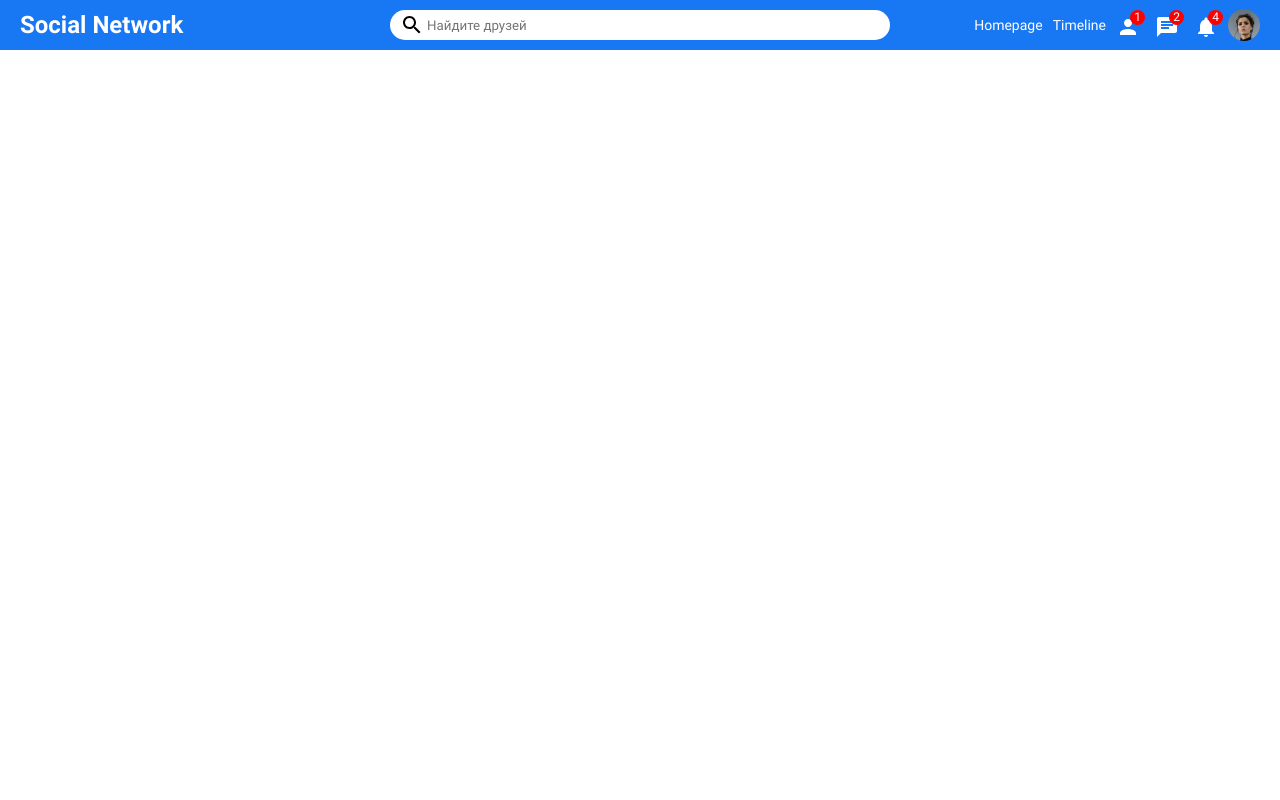
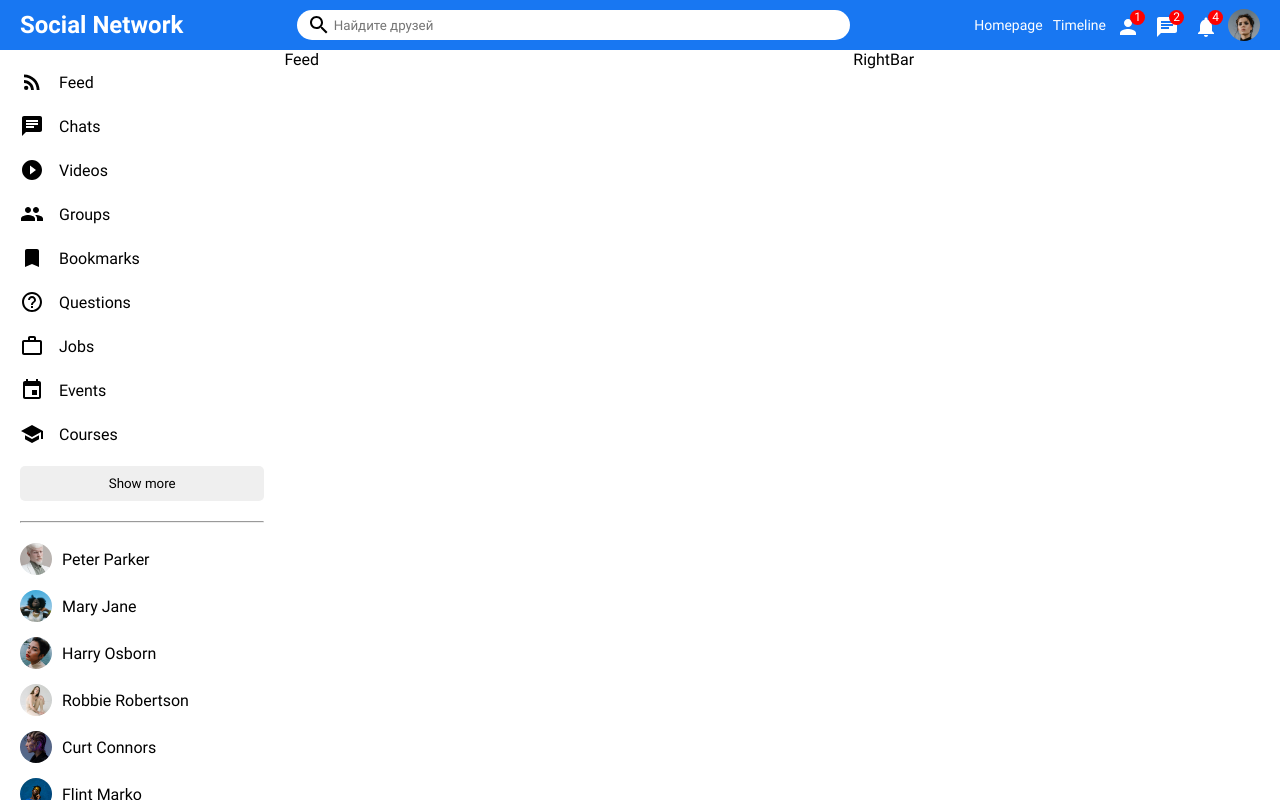
Before and after one commit to famovkin/mern-social-network, a React (Create React App) app in the folder react-social/: page / in a window 1280 px wide. Built offline with nearby package versions, Linux system fonts and the light colour scheme.

Commit message:
feat: сверстать sidebar

```diff
--- /dev/null
+++ b/react-social/src/components/Feed.jsx
@@ -0,0 +1,9 @@
+import React from 'react'
+
+function Feed() {
+  return (
+    <div className="feed">Feed</div>
+  )
+}
+
+export default Feed
--- /dev/null
+++ b/react-social/src/components/RightBar.jsx
@@ -0,0 +1,9 @@
+import React from 'react'
+
+function RightBar() {
+  return (
+    <div className="rightbar">RightBar</div>
+  )
+}
+
+export default RightBar
--- /dev/null
+++ b/react-social/src/components/SideBar.jsx
@@ -0,0 +1,98 @@
+import React from "react";
+import {
+  RssFeed,
+  Chat,
+  PlayCircleFilledOutlined,
+  Group,
+  Bookmark,
+  HelpOutline,
+  WorkOutline,
+  Event,
+  School,
+} from "@mui/icons-material";
+
+function SideBar() {
+  return (
+    <div className="sidebar">
+      <div className="sidebar__wrapper">
+        <ul className="sidebar__list">
+          <li className="item sidebar__item">
+            <RssFeed className="item__icon" />
+            <p className="item__text">Feed</p>
+          </li>
+          <li className="item sidebar__item">
+            <Chat className="item__icon" />
+            <p className="item__text">Chats</p>
+          </li>
+          <li className="item sidebar__item">
+            <PlayCircleFilledOutlined className="item__icon" />
+            <p className="item__text">Videos</p>
+          </li>
+          <li className="item sidebar__item">
+            <Group className="item__icon" />
+            <p className="item__text">Groups</p>
+          </li>
+          <li className="item sidebar__item">
+            <Bookmark className="item__icon" />
+            <p className="item__text">Bookmarks</p>
+          </li>
+          <li className="item sidebar__item">
+            <HelpOutline className="item__icon" />
+            <p className="item__text">Questions</p>
+          </li>
+          <li className="item sidebar__item">
+            <WorkOutline className="item__icon" />
+            <p className="item__text">Jobs</p>
+          </li>
+          <li className="item sidebar__item">
+            <Event className="item__icon" />
+            <p className="item__text">Events</p>
+          </li>
+          <li className="item sidebar__item">
+            <School className="item__icon" />
+            <p className="item__text">Courses</p>
+          </li>
+        </ul>
+        <button className="sidebar__button">Show more</button>
+        <hr className="sidebar__hr" />
+        <ul className="sidebar__friend-list">
+          <li className="friend sidebar__friend">
+            <img className="friend__avatar" src="/assets/person/2.jpeg" alt="avatar" />
+            <p className="friend__name">Peter Parker</p>
+          </li>
+          <li className="friend sidebar__friend">
+            <img className="friend__avatar" src="/assets/person/3.jpeg" alt="avatar" />
+            <p className="friend__name">Mary Jane</p>
+          </li>
+          <li className="friend sidebar__friend">
+            <img className="friend__avatar" src="/assets/person/4.jpeg" alt="avatar" />
+            <p className="friend__name">Harry Osborn</p>
+          </li>
+          <li className="friend sidebar__friend">
+            <img className="friend__avatar" src="/assets/person/5.jpeg" alt="avatar" />
+            <p className="friend__name">Robbie Robertson</p>
+          </li>
+          <li className="friend sidebar__friend">
+            <img className="friend__avatar" src="/assets/person/6.jpeg" alt="avatar" />
+            <p className="friend__name">Curt Connors</p>
+          </li>
+          <li className="friend sidebar__friend">
+            <img className="friend__avatar" src="/assets/person/7.jpeg" alt="avatar" />
+            <p className="friend__name">Flint Marko</p>
+          </li>
+          <li className="friend sidebar__friend">
+            <img className="friend__avatar" src="/assets/person/8.jpeg" alt="avatar" />
+            <p className="friend__name">Gwen Stacy</p>
+          </li>
+          <li className="friend sidebar__friend">
+            <img className="friend__avatar" src="/assets/person/9.jpeg" alt="avatar" />
+            <p className="friend__name">Adrian Toomes</p>
+          </li>
+
+        </ul>
+      </div>
+    </div>
+  );
+}
+
+export default SideBar;
--- /dev/null
+++ b/react-social/src/components/index.js
@@ -0,0 +1,11 @@
+import Feed from './Feed';
+import RightBar from './RightBar';
+import SideBar from './SideBar';
+import TopBar from './TopBar';
+
+export {
+  Feed,
+  RightBar,
+  SideBar,
+  TopBar,
+}
--- a/react-social/src/pages/Home.jsx
+++ b/react-social/src/pages/Home.jsx
@@ -1,10 +1,17 @@
-import React from 'react'
-import TopBar from '../components/TopBar';
+import React from "react";
+import { TopBar, Feed, RightBar, SideBar } from "../components";
 
 function Home() {
   return (
-    <TopBar />
-  )
+    <>
+      <TopBar />
+      <div className="home">
+        <SideBar />
+        <Feed />
+        <RightBar />
+      </div>
+    </>
+  );
 }
 
 export default Home;
--- a/react-social/src/scss/components/_all.scss
+++ b/react-social/src/scss/components/_all.scss
@@ -1 +1,4 @@
 @import './topBar';
+@import './feed';
+@import './rightBar';
+@import './sideBar';
--- /dev/null
+++ b/react-social/src/scss/components/_feed.scss
@@ -0,0 +1,3 @@
+.feed {
+  flex: 4;
+}
--- /dev/null
+++ b/react-social/src/scss/components/_rightBar.scss
@@ -0,0 +1,3 @@
+.rightbar {
+  flex: 3;
+}
--- /dev/null
+++ b/react-social/src/scss/components/_sideBar.scss
@@ -0,0 +1,74 @@
+@import "../mixins";
+
+.sidebar {
+  flex: 2;
+  height: calc(100vh - 50px);
+  overflow-y: auto;
+
+  &__wrapper {
+    padding: 20px;
+  }
+
+  &__item {
+    margin-bottom: 20px;
+  }
+
+  &__friend {
+    margin-bottom: 15px;
+  }
+
+  &__friend:last-child {
+    margin-bottom: 0;
+  }
+
+  .item {
+    @include display-flex();
+
+    &__icon {
+      margin-right: 15px;
+    }
+
+    &__text {
+      @include noselect();
+    }
+  }
+
+  &__button {
+    font-weight: medium;
+    width: 100%;
+    padding: 10px;
+    border-radius: 5px;
+    border: none;
+  }
+
+  &__hr {
+    margin: 20px 0;
+  }
+
+  .friend {
+    @include display-flex();
+
+    &__avatar {
+      width: 32px;
+      min-width: 32px;
+      height: 32px;
+      object-fit: cover;
+      border-radius: 50%;
+      margin-right: 10px;
+    }
+
+    &__name {
+      @include noselect();
+    }
+  }
+}
+
+::-webkit-scrollbar {
+  width: 5px;
+}
+::-webkit-scrollbar-track {
+  background-color: #f1f1f1;
+}
+::-webkit-scrollbar-thumb {
+  background-color: #c2c2c2;
+}
--- a/react-social/src/scss/components/_topBar.scss
+++ b/react-social/src/scss/components/_topBar.scss
@@ -19,7 +19,7 @@
   }
 
   &__logo {
-    flex: 3;
+    flex: 2;
 
     h1 {
       font-size: 24px;
--- a/react-social/src/scss/pages/_home.scss
+++ b/react-social/src/scss/pages/_home.scss
@@ -0,0 +1,4 @@
+.home {
+  display: flex;
+  width: 100%;
+}
```
